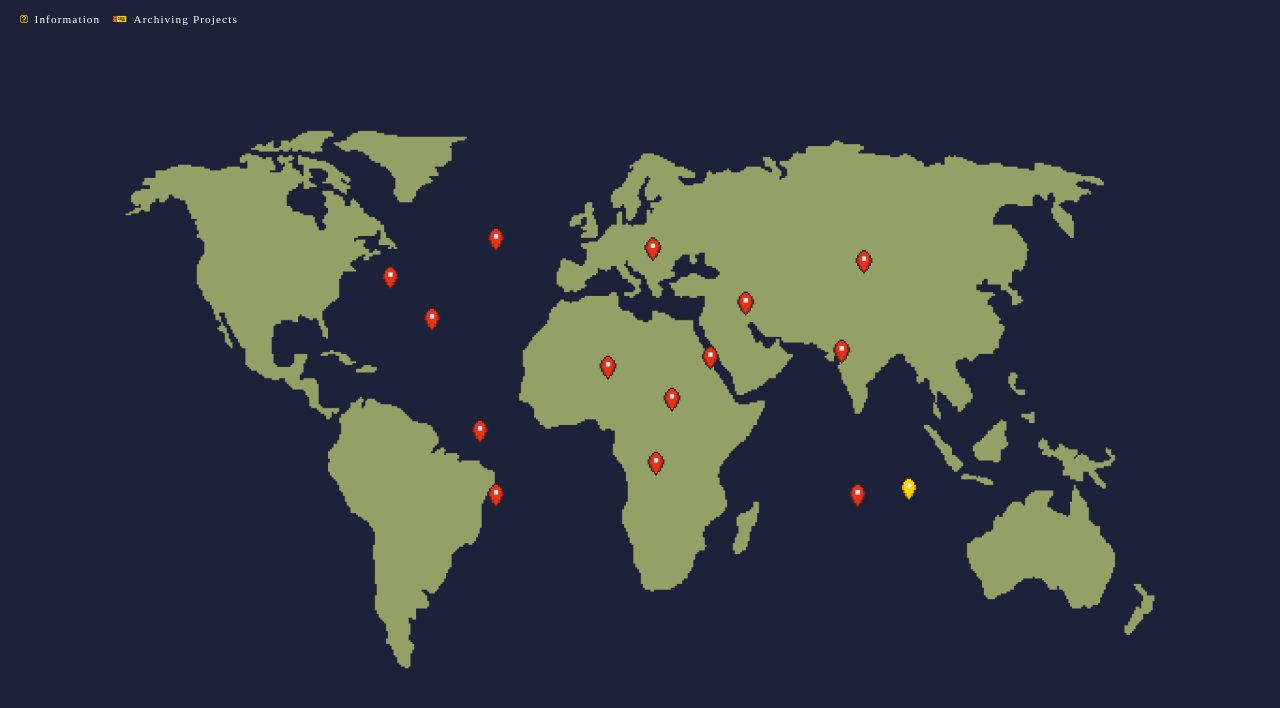
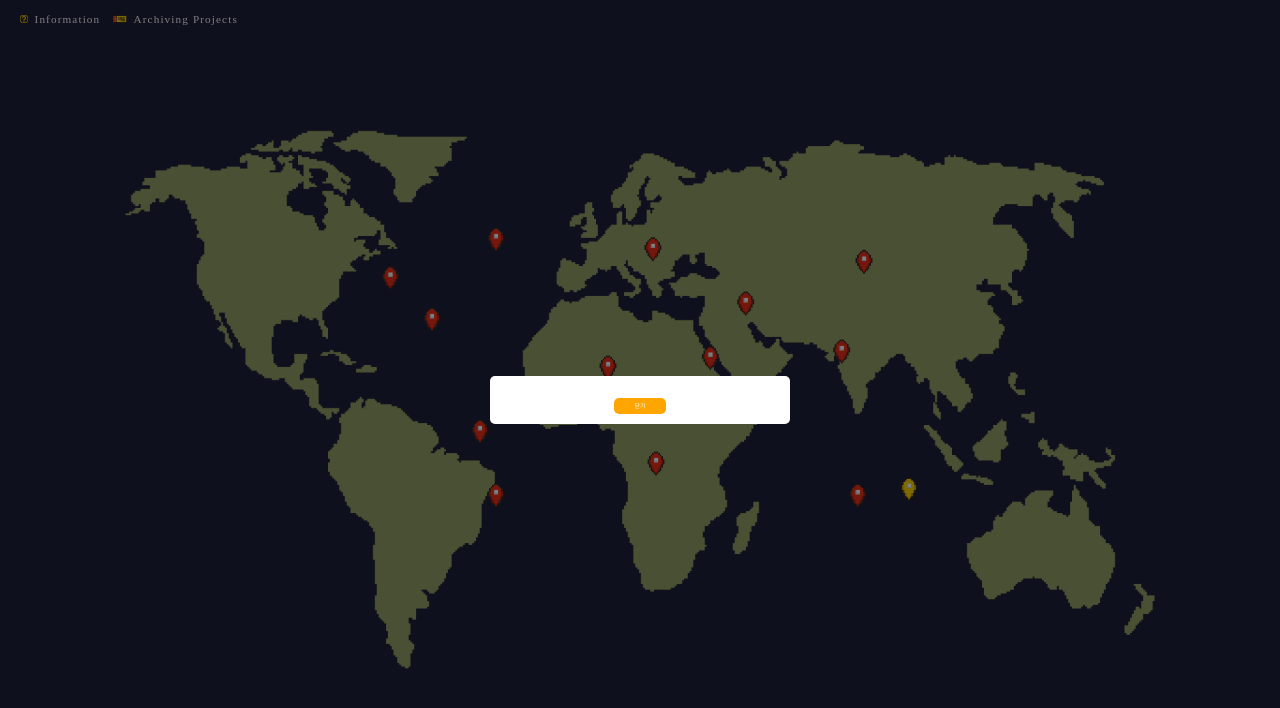
Before and after one commit to 22-APPS-Exhibition/apps-exhibition-webpage, a React (Create React App) app: page /map in a window 1280 px wide. Both pictures are taken after a click on the element 431 px from the left and 320 px from the top of the page. Shown: the top 708 px of the page. Built offline with nearby package versions, Linux system fonts and the light colour scheme; a web font is replaced by a local one.

Commit message:
Feat: ModalPortal 적용

```diff
--- a/public/index.html
+++ b/public/index.html
@@ -5,10 +5,7 @@
     <link rel="icon" href="%PUBLIC_URL%/favicon.ico" />
     <meta name="viewport" content="width=device-width, initial-scale=1" />
     <meta name="theme-color" content="#000000" />
-    <meta
-      name="description"
-      content="Web site created using create-react-app"
-    />
+    <meta name="description" content="Web site created using create-react-app" />
     <link rel="apple-touch-icon" href="%PUBLIC_URL%/logo192.png" />
     <!--
       manifest.json provides metadata used when your web app is installed on a
@@ -29,6 +26,7 @@
   <body>
     <noscript>You need to enable JavaScript to run this app.</noscript>
     <div id="root"></div>
+    <div id="root-modal"></div>
     <!--
       This HTML file is a template.
       If you open it directly in the browser, you will see an empty page.
--- /dev/null
+++ b/src/components/mapPage/MapModal.tsx
@@ -0,0 +1,78 @@
+import React from "react";
+import styled from "styled-components";
+
+export default function MapModal({ onClose }: any) {
+  return (
+    <Modal>
+      <ModalBackground role="presentation" onClick={onClose} />
+      <ModalContent>
+        <ModalContentMain>모달내용</ModalContentMain>
+        <ModalContentClose>
+          <Button onClick={onClose}>닫기</Button>
+        </ModalContentClose>
+      </ModalContent>
+    </Modal>
+  );
+}
+
+const ModalContainer = styled.div`
+  position: absolute;
+  display: flex;
+  background: red;
+  width: 100px;
+  height: 100px;
+`;
+
+const Modal = styled.div`
+  display: flex;
+  align-items: center;
+  justify-content: center;
+  position: fixed;
+  top: 0;
+  left: 0;
+  z-index: 11;
+  width: 100%;
+  height: 100%;
+`;
+
+const ModalContent = styled.div`
+  display: flex;
+  align-items: center;
+  flex-direction: column;
+  z-index: 10;
+  width: 300px;
+  padding: 10px 0px;
+  border: 0;
+  border-radius: 5px;
+  background: white;
+`;
+
+const ModalContentClose = styled.div`
+  display: inline-flex;
+  justify-content: center;
+  width: 100%;
+`;
+
+const ModalContentMain = styled.div`
+  display: flex;
+
+  padding: 1rem;
+`;
+
+const ModalBackground = styled.div`
+  position: absolute;
+  width: 100%;
+  height: 100%;
+  background: black;
+  opacity: 0.5;
+`;
+
+const Button = styled.div`
+  padding: 5px 20px;
+
+  border: 0;
+  border-radius: 5px;
+  background-color: orange;
+
+  cursor: pointer;
+`;
--- /dev/null
+++ b/src/components/mapPage/ModalPortal.tsx
@@ -0,0 +1,28 @@
+import React, { ReactNode, useEffect, useRef, useState } from "react";
+import { createPortal } from "react-dom";
+import styled from "styled-components";
+
+interface iModalProps {
+  children: ReactNode;
+  closePortal: () => void;
+}
+
+export default function ModalPortal({ children, closePortal }: iModalProps) {
+  const ref = useRef<HTMLElement>();
+  const [mounted, setMounted] = useState(false);
+
+  useEffect(() => {
+    setMounted(true);
+    if (document) {
+      const dom: HTMLElement = document.getElementById("root-modal")!;
+      ref.current = dom; // ref에 dom 값 전달
+    }
+  }, []);
+
+  if (ref.current && mounted) {
+    // mounted 됬고 dom이 존재하는 경우 모달 랜더링 진행
+    return createPortal(children, ref.current);
+  }
+
+  return null;
+}
--- a/src/pages/MapPage.tsx
+++ b/src/pages/MapPage.tsx
@@ -1,12 +1,16 @@
-import React from "react";
+import React, { useState } from "react";
 import styled from "styled-components";
 import { MapImg, InfoImg, TicketImg, RedPinImg, YellowPinImg } from "../assets/assets";
+import MapModal from "../components/mapPage/MapModal";
+import ModalPortal from "../components/mapPage/ModalPortal";
 
 interface iPinProps {
   position: { x: number; y: number };
 }
 
 export default function MapPage() {
+  const [modalOpen, setModalOpen] = useState<boolean>();
+
   return (
     <MapWrapper>
       <Header>
@@ -21,7 +25,7 @@ export default function MapPage() {
       </Header>
       <MapContainer>
         <img src={MapImg} alt="지도 이미지" />
-        <Pin position={{ x: -65, y: -25 }}>
+        <Pin position={{ x: -65, y: -25 }} onClick={() => setModalOpen(true)}>
           <img src={RedPinImg} alt="지도 표시" />
         </Pin>
         <Pin position={{ x: -45, y: -50 }}>
@@ -70,6 +74,11 @@ export default function MapPage() {
           <img src={YellowPinImg} alt="지도 표시" />
         </Pin>
       </MapContainer>
+      {modalOpen && (
+        <ModalPortal closePortal={() => setModalOpen(false)}>
+          <MapModal onClose={() => setModalOpen(false)} />
+        </ModalPortal>
+      )}
     </MapWrapper>
   );
 }
```
